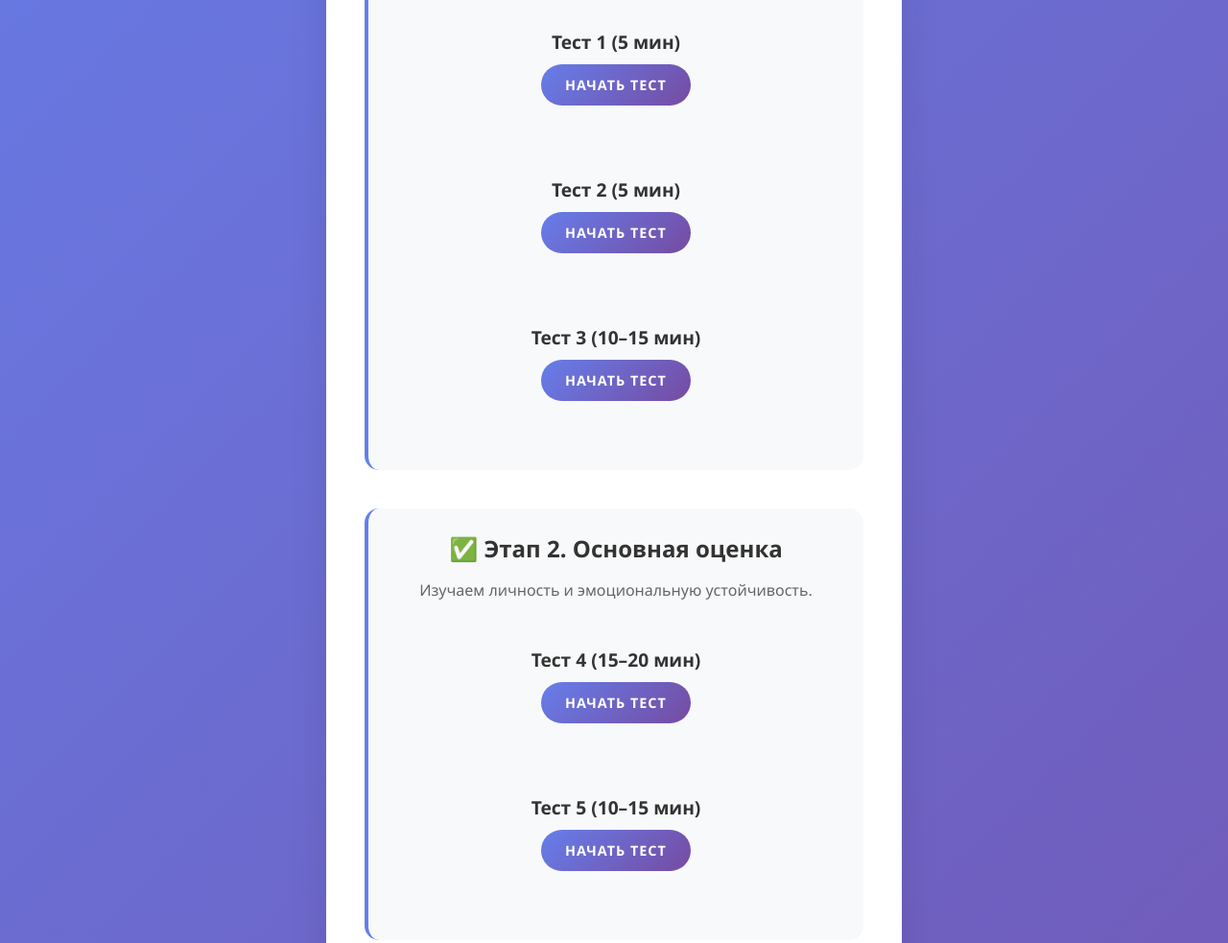
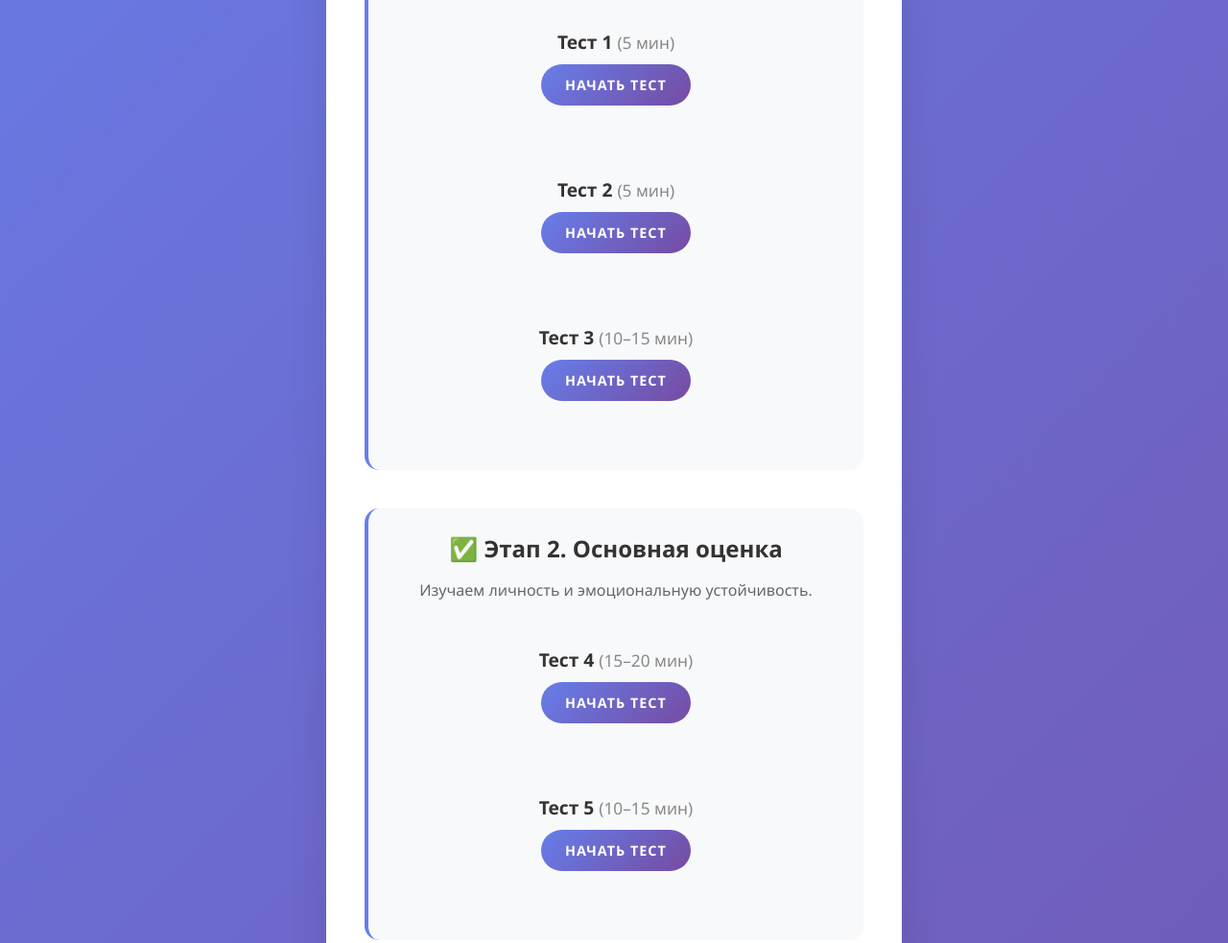
Before and after one commit to Tumanov77/disc-broker-tests, a website: page public/index.html in a window 1280 px wide. Shown: the part 505-1488 px from the top of the page at 96% size. Drawn offline with Linux system fonts and the light colour scheme.

Commit message:
Временные рамки тестов сделаны серыми и маленькими

```diff
--- a/public/index.html
+++ b/public/index.html
@@ -144,6 +144,12 @@
             font-weight: 600;
         }
 
+        .time-info {
+            color: #888;
+            font-size: 0.9em;
+            font-weight: normal;
+        }
+
         .test-card h3 {
             color: #333;
             font-size: 1.4em;
@@ -252,19 +258,19 @@
 
                 <!-- DISC -->
                 <div class="test-card" onclick="window.location.href='/t1'">
-                    <h4>Тест 1 (5 мин)</h4>
+                    <h4>Тест 1 <span class="time-info">(5 мин)</span></h4>
                     <a href="/t1" class="test-link">Начать тест</a>
                 </div>
 
                 <!-- Hubbard -->
                 <div class="test-card" onclick="window.location.href='/t2'">
-                    <h4>Тест 2 (5 мин)</h4>
+                    <h4>Тест 2 <span class="time-info">(5 мин)</span></h4>
                     <a href="/t2" class="test-link">Начать тест</a>
                 </div>
 
                 <!-- EQ -->
                 <div class="test-card" onclick="window.location.href='/t3'">
-                    <h4>Тест 3 (10–15 мин)</h4>
+                    <h4>Тест 3 <span class="time-info">(10–15 мин)</span></h4>
                     <a href="/t3" class="test-link">Начать тест</a>
                 </div>
 
@@ -279,13 +285,13 @@
 
                 <!-- Aptitude -->
                 <div class="test-card" onclick="window.location.href='/t4'">
-                    <h4>Тест 4 (15–20 мин)</h4>
+                    <h4>Тест 4 <span class="time-info">(15–20 мин)</span></h4>
                     <a href="/t4" class="test-link">Начать тест</a>
                 </div>
 
                 <!-- Integrity -->
                 <div class="test-card" onclick="window.location.href='/t5'">
-                    <h4>Тест 5 (10–15 мин)</h4>
+                    <h4>Тест 5 <span class="time-info">(10–15 мин)</span></h4>
                     <a href="/t5" class="test-link">Начать тест</a>
                 </div>
             </div>
@@ -341,7 +347,7 @@
 
                 <!-- OCA -->
                 <div class="test-card" onclick="window.location.href='/t6'">
-                    <h4>Тест 6 (25–30 мин)</h4>
+                    <h4>Тест 6 <span class="time-info">(25–30 мин)</span></h4>
                     <a href="/t6" class="test-link">Начать финальный тест</a>
                 </div>
             </div>
```
